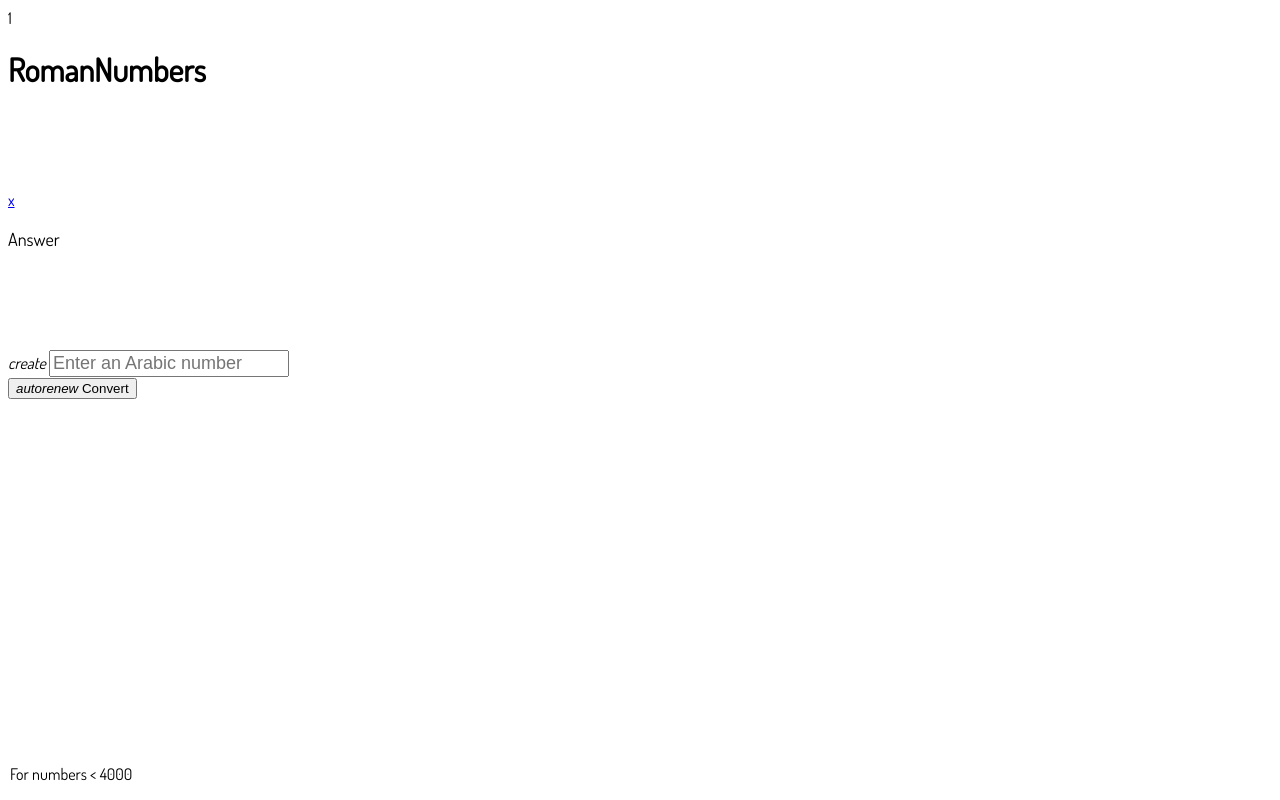
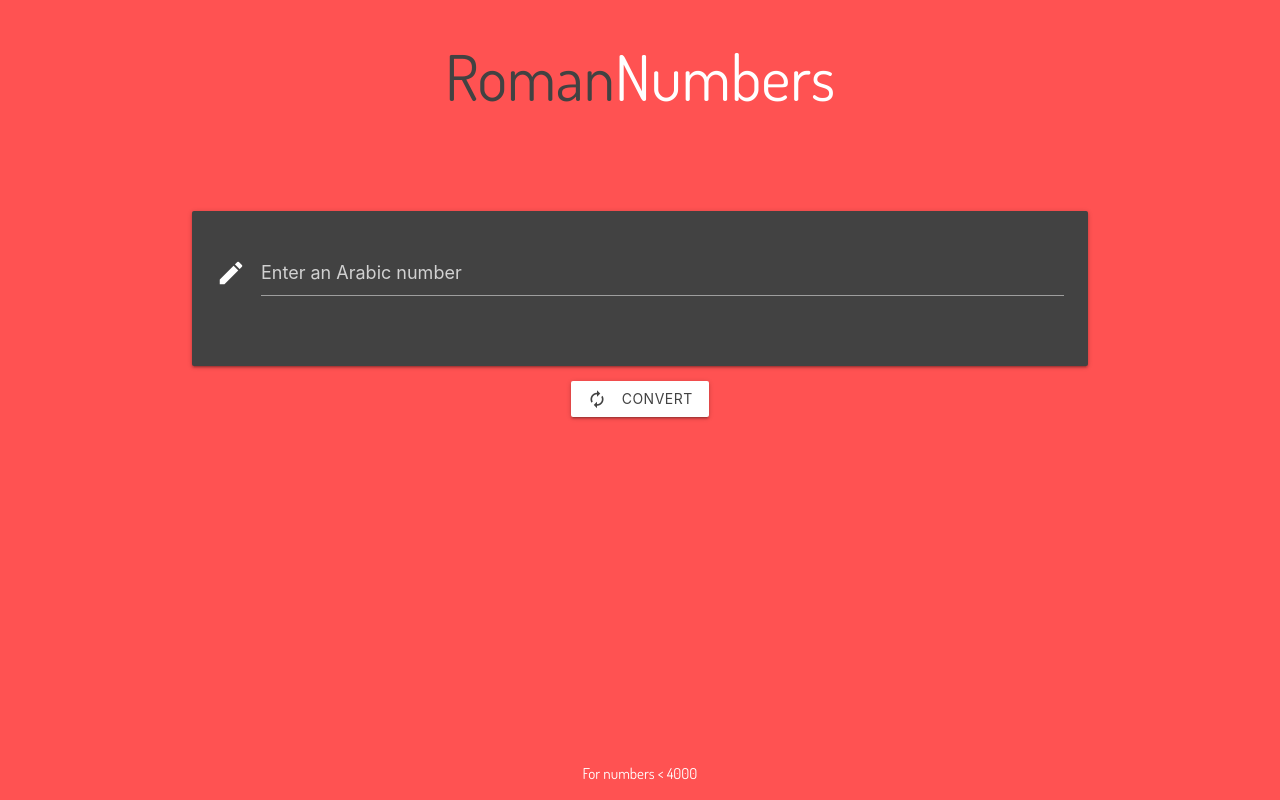
Before and after one commit to amitjoshi956/freecodecamp_projects, a plain HTML site: page RomanNumbers/index.html in a window 1280 px wide. Drawn offline with nearby package versions, Linux system fonts and the light colour scheme.

Commit message:
CDNs updated

```diff
--- a/RomanNumbers/index.html
+++ b/RomanNumbers/index.html
@@ -4,10 +4,19 @@
   <meta charset="utf-8" />
   <title>Roman Numbers</title>
   <meta name="viewport" content="width=device-width, initial-scale=1">
+
+  <!-- Compiled and minified CSS -->
+  <link rel="stylesheet" href="https://cdnjs.cloudflare.com/ajax/libs/materialize/1.0.0-rc.2/css/materialize.min.css">
+  <!-- Compiled and minified JavaScript -->
+  <script src="https://cdnjs.cloudflare.com/ajax/libs/materialize/1.0.0-rc.2/js/materialize.min.js"></script>
+  <script src="https://cdnjs.cloudflare.com/ajax/libs/jquery/3.2.1/jquery.min.js"></script>
+  <link href="https://fonts.googleapis.com/icon?family=Material+Icons" rel="stylesheet">
+  <link href="https://cdnjs.cloudflare.com/ajax/libs/animate.css/3.5.2/animate.min.css" rel="stylesheet" >
+
   <link rel="stylesheet" type="text/css" media="screen" href="./css/style.css" />
   <script src="./js/main.js"></script>
 </head>
-1
+
 <body class="red accent-2">
   <div class="container">
     <h1 class="white-text center"><strong class="grey-text text-darken-3">Roman</strong>Numbers</h1>
```
